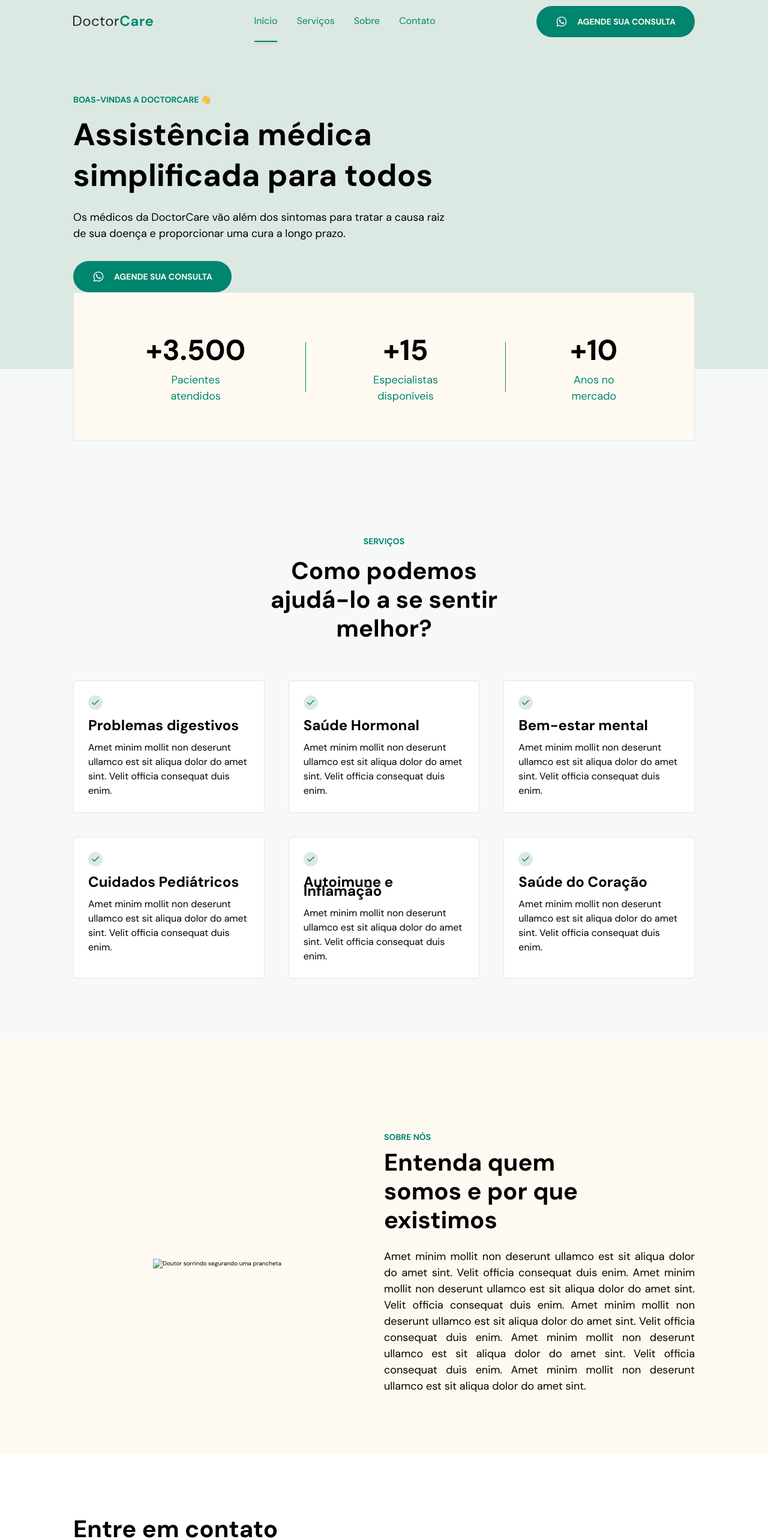
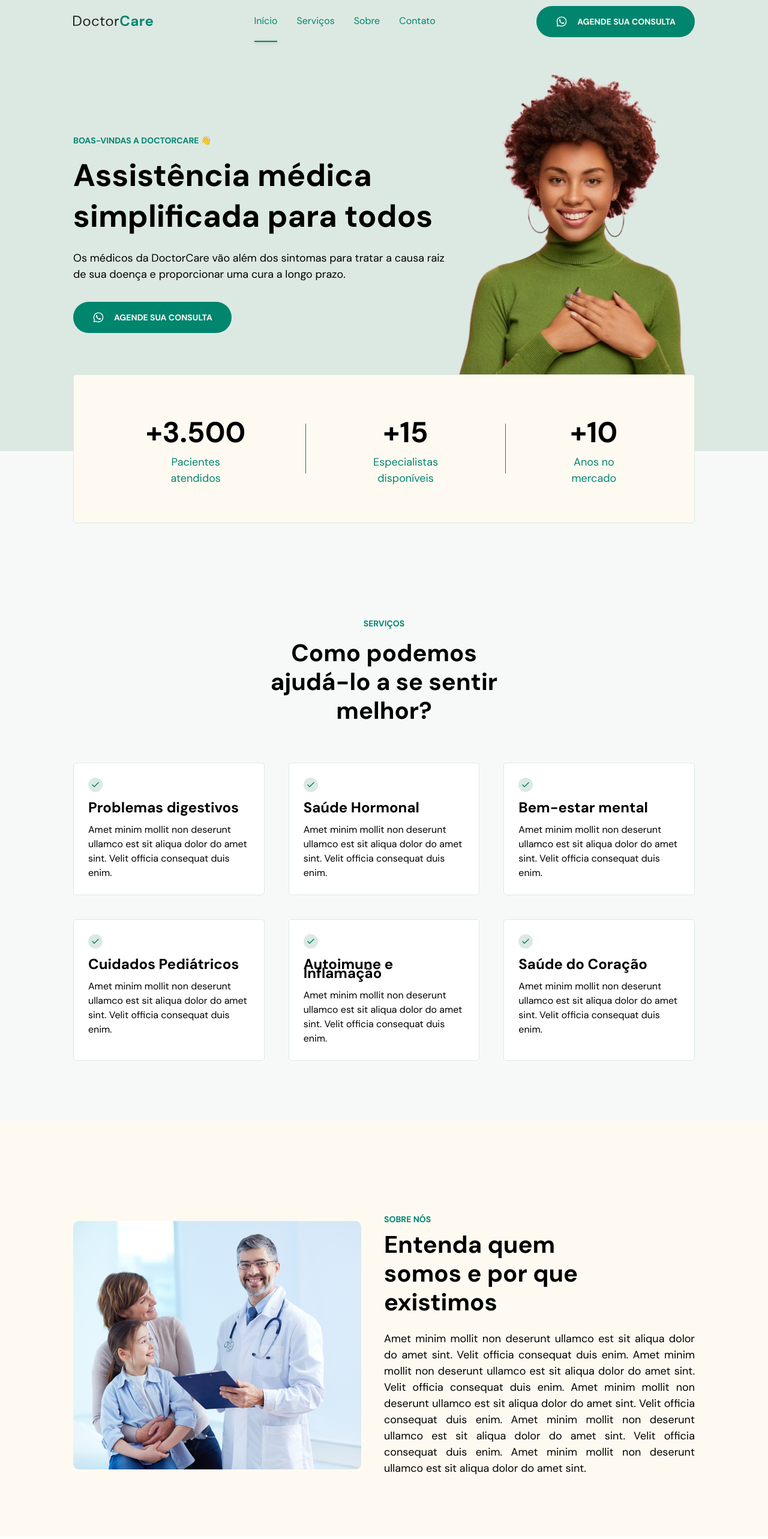
Before and after one commit to MarcosSC00/site-DoctorCare, a plain HTML site: page index.html in a window 1280 px wide. Shown: the top 2565 px of the page at 60% size. Drawn offline with nearby package versions, Linux system fonts and the light colour scheme; the site is published under a folder, as on GitHub Pages, so addresses that start at the root find nothing.

Commit message:
corrindo problemas de referencia a arquivos2

```diff
--- a/index.html
+++ b/index.html
@@ -211,7 +211,7 @@
           </a>
         </header>
         <div class="home-img">
-          <img src="/img/image.png" alt="" />
+          <img src="img/image.png" alt="" />
         </div>
         <div class="stats">
           <div class="stat">
@@ -389,7 +389,7 @@
         <div class="img-sobre-nos">
           <div class="img-sobre-nos">
             <img
-              src="/img/happy-doctor-holding-a-clipboard-with-patients.png"
+              src="img/happy-doctor-holding-a-clipboard-with-patients.png"
               alt="Doutor sorrindo segurando uma prancheta"
             />
           </div>
@@ -492,7 +492,7 @@
           </a>
         </div>
         <div class="img-contact">
-          <img src="/img/homen-negro-mexendo-no-celular.png" alt="" />
+          <img src="img/homen-negro-mexendo-no-celular.png" alt="" />
         </div>
       </div>
     </section>
```
